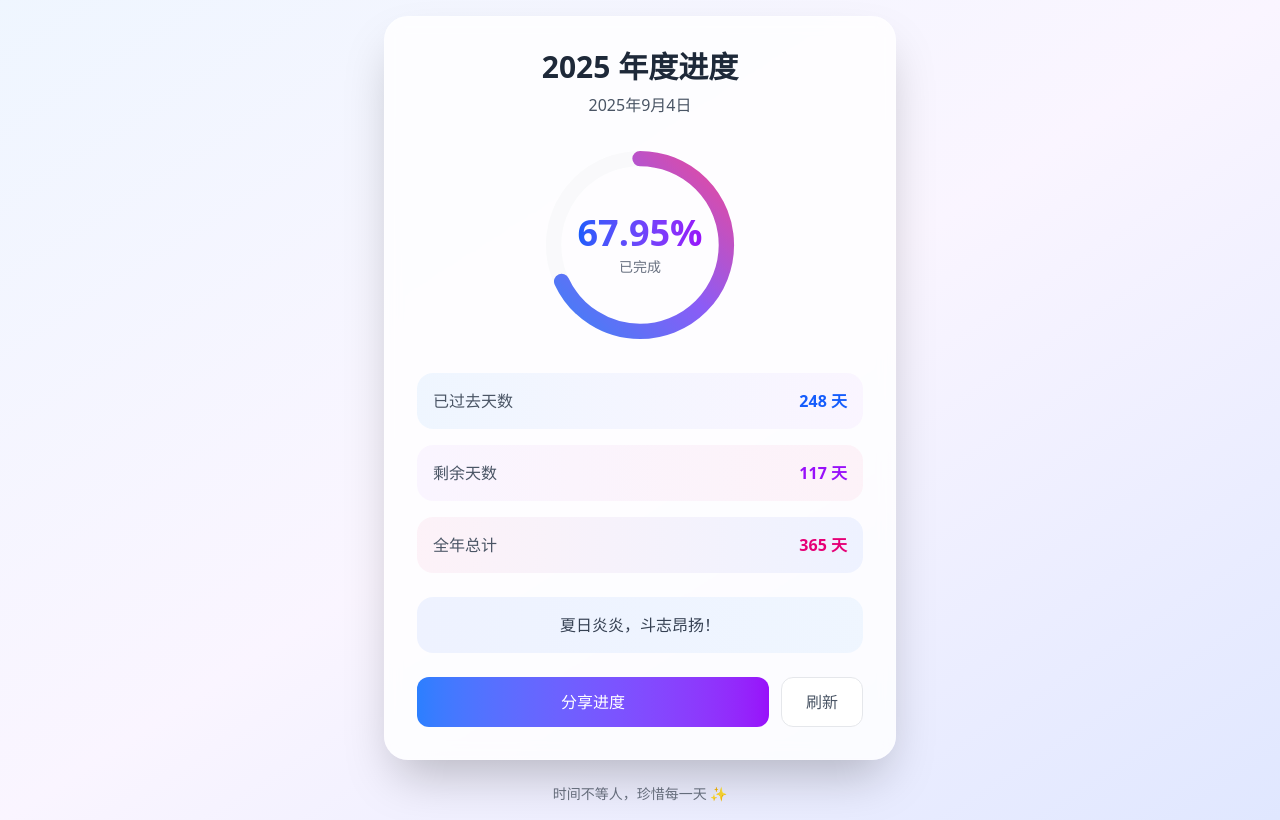
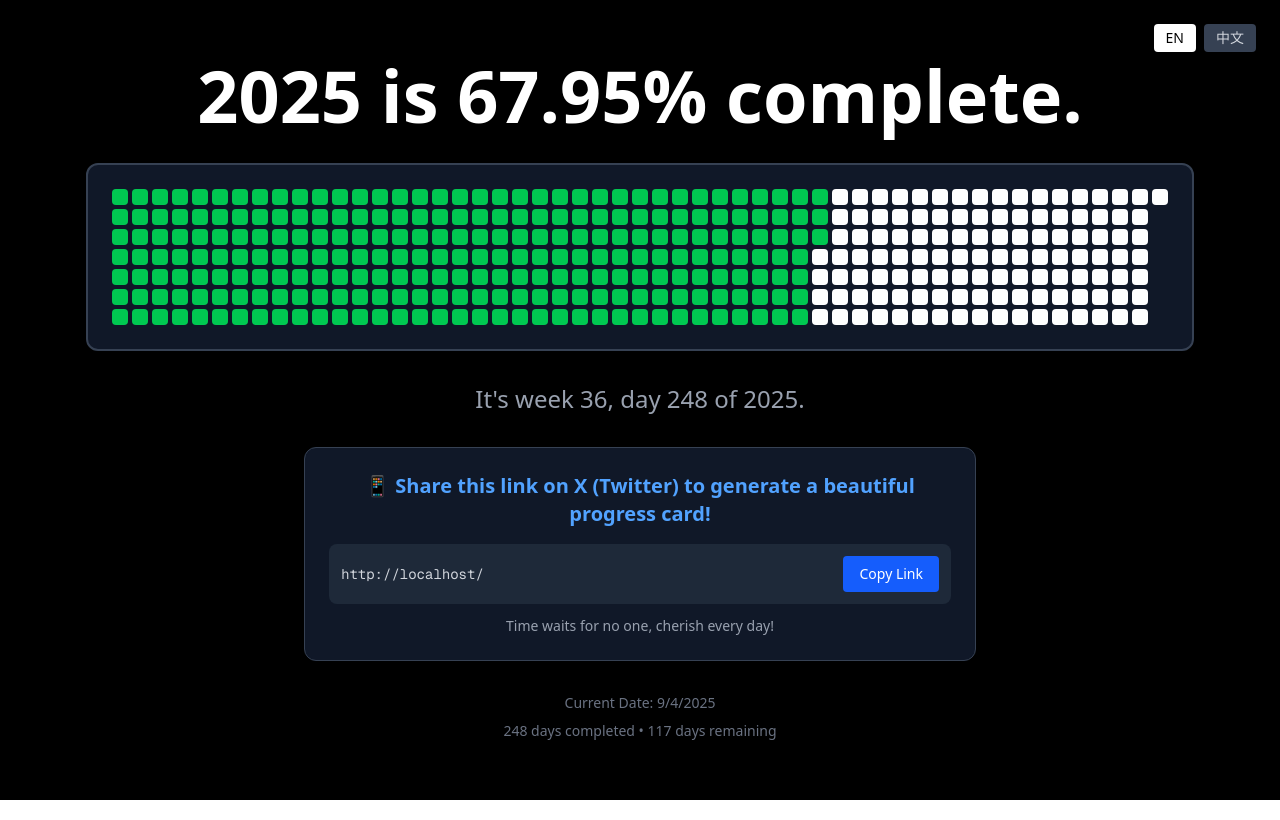
Before and after one commit to cholf5/year-progress, a Next.js app: page / in a window 1280 px wide. Built offline with nearby package versions, Linux system fonts and the light colour scheme.

Commit message:
Refactor metadata and add internationalization support for progress visualization

```diff
--- a/src/app/layout.tsx
+++ b/src/app/layout.tsx
@@ -13,9 +13,9 @@ const geistMono = Geist_Mono({
 });
 
 export const metadata: Metadata = {
-  title: "Year Progress - 年度进度",
-  description: "实时展示年度进度，看看今年过去了多少，还剩多少时间。Time waits for no one, cherish every day!",
-  keywords: ["年度进度", "时间管理", "进度条", "year progress", "time tracking"],
+  title: "Year Progress - Real-time Yearly Progress Visualization",
+  description: "Real-time yearly progress visualization. See how much of the year has passed and how much time remains. Share on social media to generate beautiful progress cards!",
+  keywords: ["year progress", "time tracking", "progress bar", "yearly progress", "time visualization", "social sharing"],
   authors: [{ name: "Year Progress" }],
   creator: "Year Progress",
   publisher: "Year Progress",
@@ -25,24 +25,24 @@ export const metadata: Metadata = {
   },
   openGraph: {
     type: 'website',
-    locale: 'zh_CN',
+    locale: 'en_US',
     url: '/',
-    title: 'Year Progress - 年度进度',
-    description: '实时展示年度进度，看看今年过去了多少，还剩多少时间。Time waits for no one, cherish every day!',
+    title: 'Year Progress - Real-time Yearly Progress Visualization',
+    description: 'Real-time yearly progress visualization. See how much of the year has passed and how much time remains. Share to generate beautiful progress cards!',
     siteName: 'Year Progress',
     images: [
       {
         url: '/api/og',
         width: 1200,
         height: 630,
-        alt: 'Year Progress - 年度进度卡片',
+        alt: 'Year Progress - Real-time yearly progress card',
       },
     ],
   },
   twitter: {
     card: 'summary_large_image',
-    title: 'Year Progress - 年度进度',
-    description: '实时展示年度进度，看看今年过去了多少，还剩多少时间。Time waits for no one, cherish every day!',
+    title: 'Year Progress - Real-time Yearly Progress Visualization',
+    description: 'Real-time yearly progress visualization. See how much of the year has passed and how much time remains.',
     images: ['/api/og'],
     creator: '@yearofprogress',
   },
@@ -68,7 +68,7 @@ export default function RootLayout({
   children: React.ReactNode;
 }>) {
   return (
-    <html lang="zh-CN">
+    <html lang="en">
       <head>
         <meta name="viewport" content="width=device-width, initial-scale=1" />
         <meta name="theme-color" content="#667eea" />
--- a/src/app/page.tsx
+++ b/src/app/page.tsx
@@ -1,5 +1,158 @@
-import ProgressCard from '@/components/ProgressCard';
+'use client';
+
+import { useEffect, useState } from 'react';
+import { calculateYearProgress } from '@/lib/yearProgress';
+import { translations, type Language, getTranslation } from '@/lib/i18n';
 
 export default function Home() {
-  return <ProgressCard />;
+  const [progress, setProgress] = useState(calculateYearProgress());
+  const [language, setLanguage] = useState<Language>('en');
+  const [mounted, setMounted] = useState(false);
+  const [copySuccess, setCopySuccess] = useState(false);
+
+  useEffect(() => {
+    setMounted(true);
+    // 每小时更新一次进度
+    const interval = setInterval(() => {
+      setProgress(calculateYearProgress());
+    }, 60 * 60 * 1000);
+
+    // 检查浏览器语言设置
+    const browserLang = navigator.language.toLowerCase();
+    if (browserLang.startsWith('zh')) {
+      setLanguage('zh');
+    }
+
+    return () => clearInterval(interval);
+  }, []);
+
+  const copyToClipboard = async () => {
+    try {
+      await navigator.clipboard.writeText(window.location.href);
+      setCopySuccess(true);
+      setTimeout(() => setCopySuccess(false), 2000);
+    } catch (err) {
+      console.error('Failed to copy: ', err);
+    }
+  };
+
+  if (!mounted) {
+    return (
+      <div className="flex items-center justify-center min-h-screen bg-black">
+        <div className="animate-pulse">
+          <div className="w-96 h-64 bg-gray-800 rounded-lg"></div>
+        </div>
+      </div>
+    );
+  }
+
+  const t = (key: keyof typeof translations.en) => getTranslation(language, key);
+
+  // 创建像素网格数据
+  const totalDays = progress.totalDays;
+  const squaresPerRow = 53;
+  const rows = 7;
+  const daysPassed = progress.daysPassed;
+
+  return (
+    <div className="min-h-screen bg-black text-white flex flex-col items-center justify-center p-6 relative">
+      {/* 语言切换按钮 */}
+      <div className="absolute top-6 right-6 flex gap-2">
+        <button
+          onClick={() => setLanguage('en')}
+          className={`px-3 py-1 rounded text-sm ${language === 'en' ? 'bg-white text-black' : 'bg-gray-700 text-gray-300'}`}
+        >
+          EN
+        </button>
+        <button
+          onClick={() => setLanguage('zh')}
+          className={`px-3 py-1 rounded text-sm ${language === 'zh' ? 'bg-white text-black' : 'bg-gray-700 text-gray-300'}`}
+        >
+          中文
+        </button>
+      </div>
+
+      <div className="text-center space-y-8 max-w-4xl">
+        {/* 标题 */}
+        <h1 className="text-6xl md:text-7xl font-bold mb-8">
+          {language === 'zh'
+            ? `${progress.year}年已过去了${progress.percentage}%`
+            : `${progress.year} is ${progress.percentage}% complete.`
+          }
+        </h1>
+
+        {/* 进度网格 */}
+        <div className="flex justify-center mb-8">
+          <div className="bg-gray-900 p-6 rounded-xl border-2 border-gray-700">
+            <div className="flex flex-col gap-1">
+              {Array.from({ length: rows }, (_, rowIndex) => (
+                <div key={rowIndex} className="flex gap-1">
+                  {Array.from({ length: squaresPerRow }, (_, colIndex) => {
+                    const dayNumber = colIndex * rows + rowIndex + 1;
+                    const isFilled = dayNumber <= daysPassed && dayNumber <= totalDays;
+                    const shouldShow = dayNumber <= totalDays;
+
+                    if (!shouldShow) {
+                      return (
+                        <div key={colIndex} className="w-3 h-3 md:w-4 md:h-4" />
+                      );
+                    }
+
+                    return (
+                      <div
+                        key={colIndex}
+                        className={`w-3 h-3 md:w-4 md:h-4 rounded-sm ${
+                          isFilled ? 'bg-green-500' : 'bg-white'
+                        }`}
+                      />
+                    );
+                  })}
+                </div>
+              ))}
+            </div>
+          </div>
+        </div>
+
+        {/* 统计信息 */}
+        <p className="text-xl md:text-2xl text-gray-400">
+          {language === 'zh'
+            ? `今天是${progress.year}年第${Math.ceil(daysPassed / 7)}周，第${daysPassed}天`
+            : `It's week ${Math.ceil(daysPassed / 7)}, day ${daysPassed} of ${progress.year}.`
+          }
+        </p>
+
+        {/* 分享说明 */}
+        <div className="bg-gray-900 p-6 rounded-xl border border-gray-700 max-w-2xl mx-auto">
+          <h2 className="text-xl font-semibold mb-4 text-blue-400">
+            📱 {t('shareInstructions')}
+          </h2>
+          <div className="flex items-center gap-3 bg-gray-800 p-3 rounded-lg">
+            <span className="text-gray-300 flex-1 text-left font-mono text-sm">
+              {typeof window !== 'undefined' ? window.location.href : ''}
+            </span>
+            <button
+              onClick={copyToClipboard}
+              className="bg-blue-600 hover:bg-blue-700 px-4 py-2 rounded text-sm font-medium transition-colors"
+            >
+              {copySuccess ? t('linkCopied') : t('copyLink')}
+            </button>
+          </div>
+          <p className="text-gray-400 text-sm mt-3">
+            {t('timeWaits')}
+          </p>
+        </div>
+
+        {/* 底部信息 */}
+        <div className="text-center space-y-2 text-gray-500 text-sm">
+          <p>{t('currentDate')}: {new Date().toLocaleDateString()}</p>
+          <p>
+            {language === 'zh'
+              ? `已过去${daysPassed}天 • 剩余${totalDays - daysPassed}天`
+              : `${daysPassed} days completed • ${totalDays - daysPassed} days remaining`
+            }
+          </p>
+        </div>
+      </div>
+    </div>
+  );
 }
--- /dev/null
+++ b/src/lib/i18n.ts
@@ -0,0 +1,42 @@
+export const translations = {
+  en: {
+    title: 'Year Progress',
+    description: 'Real-time yearly progress visualization. See how much of the year has passed and how much time remains.',
+    yearProgress: 'Year Progress',
+    complete: 'complete',
+    week: 'week',
+    day: 'day',
+    of: 'of',
+    daysCompleted: 'days completed',
+    daysRemaining: 'days remaining',
+    shareInstructions: 'Share this link on X (Twitter) to generate a beautiful progress card!',
+    currentDate: 'Current Date',
+    timeWaits: 'Time waits for no one, cherish every day!',
+    shareUrl: 'Share URL',
+    copyLink: 'Copy Link',
+    linkCopied: 'Link copied to clipboard!',
+  },
+  zh: {
+    title: '年度进度',
+    description: '实时展示年度进度，看看今年过去了多少，还剩多少时间。',
+    yearProgress: '年度进度',
+    complete: '已完成',
+    week: '第',
+    day: '第',
+    of: '',
+    daysCompleted: '天已过去',
+    daysRemaining: '天剩余',
+    shareInstructions: '在 X (Twitter) 上分享此链接，即可生成漂亮的进度卡片！',
+    currentDate: '当前日期',
+    timeWaits: '时间不等人，珍惜每一天！',
+    shareUrl: '分享链接',
+    copyLink: '复制链接',
+    linkCopied: '链接已复制到剪贴板！',
+  },
+};
+
+export type Language = keyof typeof translations;
+
+export function getTranslation(lang: Language, key: keyof typeof translations.en): string {
+  return translations[lang][key] || translations.en[key];
+}
```
